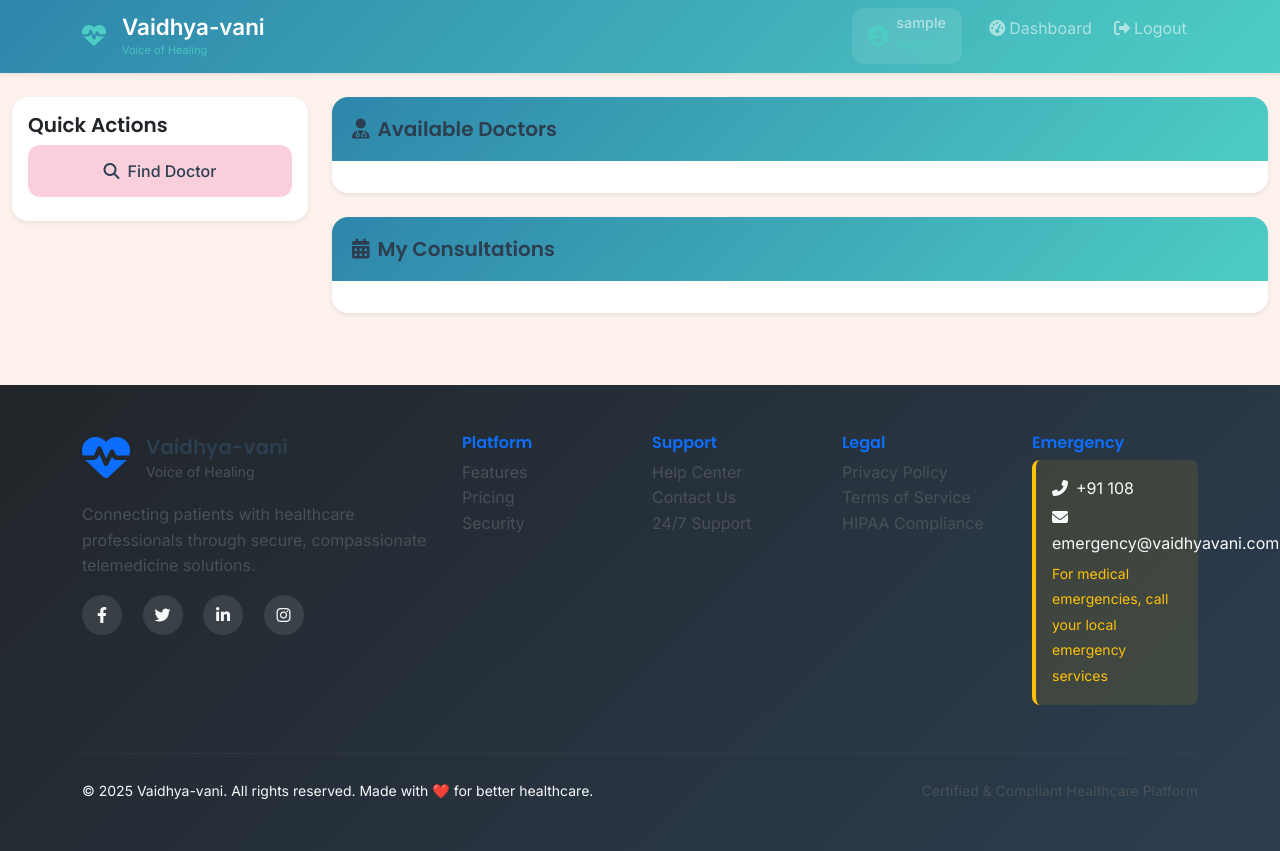
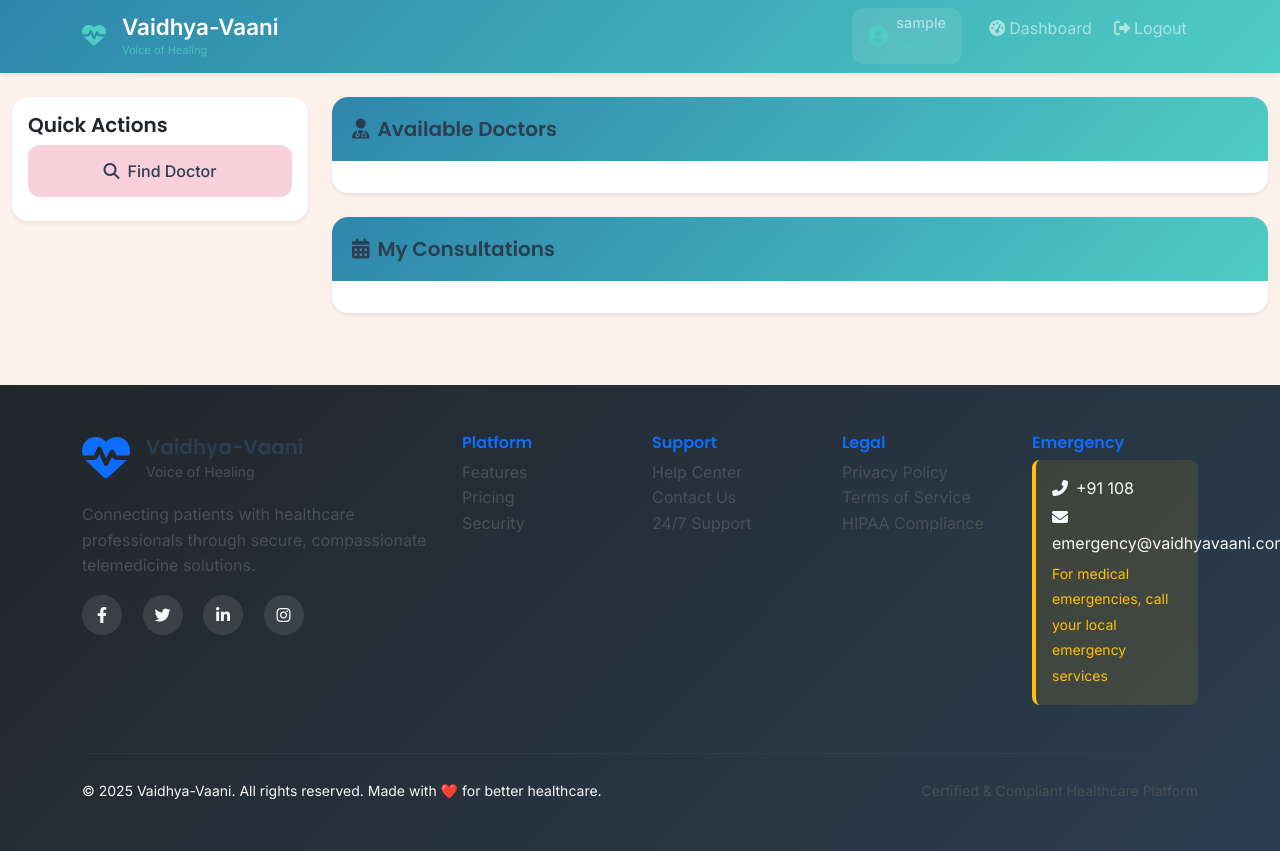
Before and after one commit to shreya200372/Vaidhya_Vaani, a Flask app: page /dashboard in a window 1280 px wide. Run offline with Flask 3, Linux system fonts and the light colour scheme; the visitor is signed in with stand-in values (Sample User, id 1); data that the repository does not hold is empty; some libraries are stand-ins or nearby versions.

Commit message:
Update base.html

```diff
--- a/templates/base.html
+++ b/templates/base.html
@@ -18,7 +18,7 @@
                     <i class="fas fa-heartbeat"></i>
                 </div>
                 <div class="brand-text">
-                    <span class="brand-name">Vaidhya-vani</span>
+                    <span class="brand-name">Vaidhya-Vaani</span>
                     <small class="brand-tagline d-block">Voice of Healing</small>
                 </div>
             </a>
@@ -85,7 +85,7 @@
                             <i class="fas fa-heartbeat fa-2x"></i>
                         </div>
                         <div>
-                            <h5 class="mb-0">Vaidhya-vani</h5>
+                            <h5 class="mb-0">Vaidhya-Vaani</h5>
                             <small class="text-light-emphasis">Voice of Healing</small>
                         </div>
                     </div>
@@ -125,7 +125,7 @@
                     <h6 class="text-primary">Emergency</h6>
                     <div class="emergency-contact">
                         <p class="mb-1"><i class="fas fa-phone-alt me-2"></i>+91 108</p>
-                        <p class="mb-1"><i class="fas fa-envelope me-2"></i>emergency@vaidhyavani.com</p>
+                        <p class="mb-1"><i class="fas fa-envelope me-2"></i>emergency@vaidhyavaani.com</p>
                         <small class="text-warning">For medical emergencies, call your local emergency services</small>
                     </div>
                 </div>
@@ -133,7 +133,7 @@
             <hr class="text-light-emphasis my-4">
             <div class="row align-items-center">
                 <div class="col-md-6">
-                    <small>&copy; 2025 Vaidhya-vani. All rights reserved. Made with ❤️ for better healthcare.</small>
+                    <small>&copy; 2025 Vaidhya-Vaani. All rights reserved. Made with ❤️ for better healthcare.</small>
                 </div>
                 <div class="col-md-6 text-md-end">
                     <small class="text-light-emphasis">Certified & Compliant Healthcare Platform</small>
```
